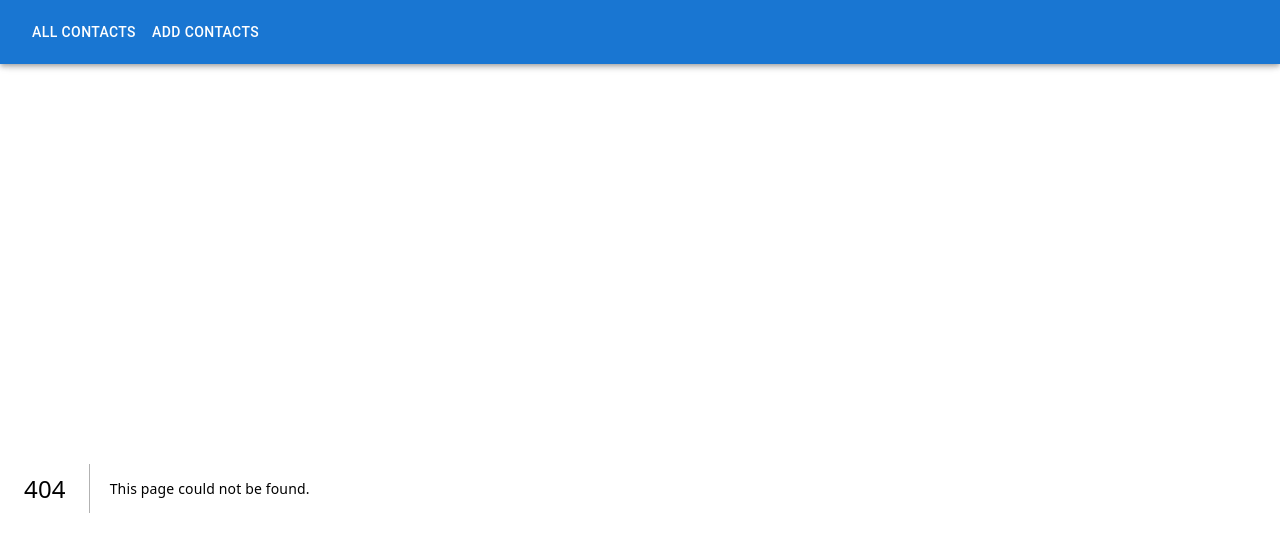
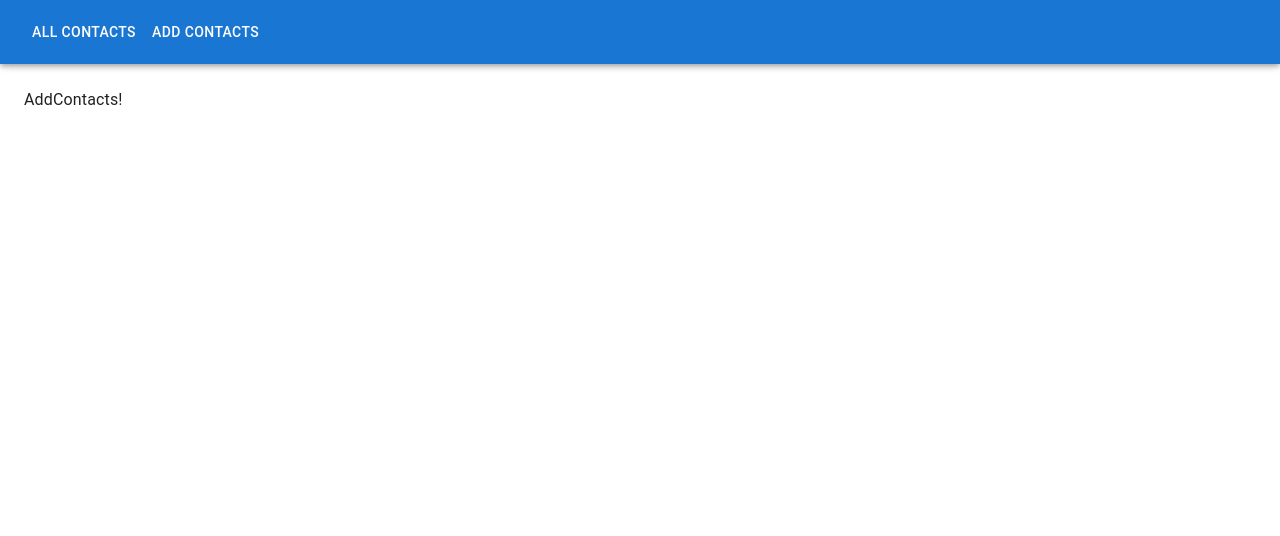
Before and after one commit to rajprogrammerbd/contacts_management_app, a Next.js app: page /add_contacts in a window 1280 px wide. Before the commit this address had no page. Shown: the top 536 px of the page. Built offline with nearby package versions, Linux system fonts and the light colour scheme.

Commit message:
init AddContact page

```diff
--- /dev/null
+++ b/app/add_contacts/page.tsx
@@ -0,0 +1,6 @@
+
+function AddContacts() {
+    return <h3>AddContacts!</h3>;
+}
+
+export default AddContacts;
```
